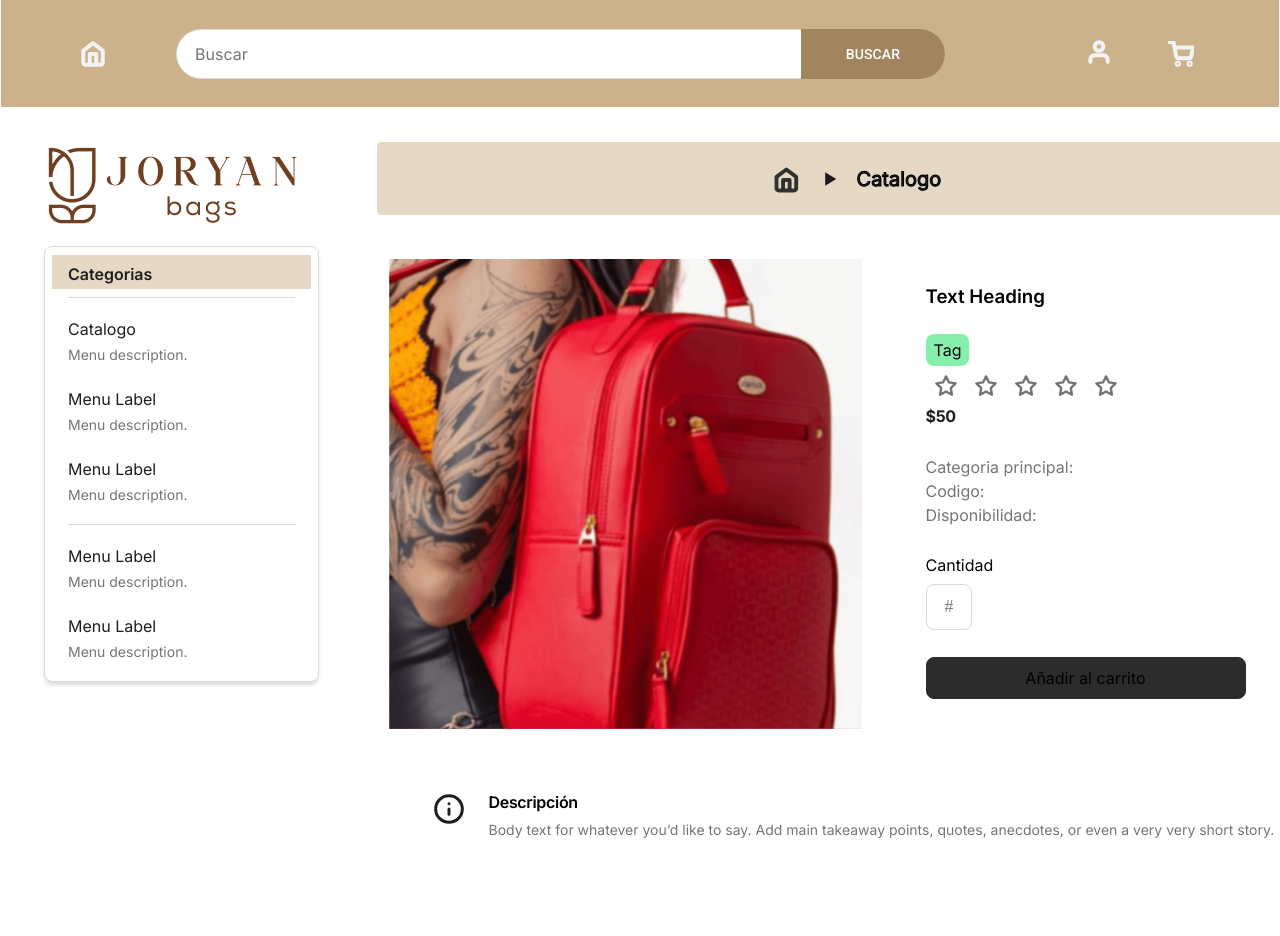
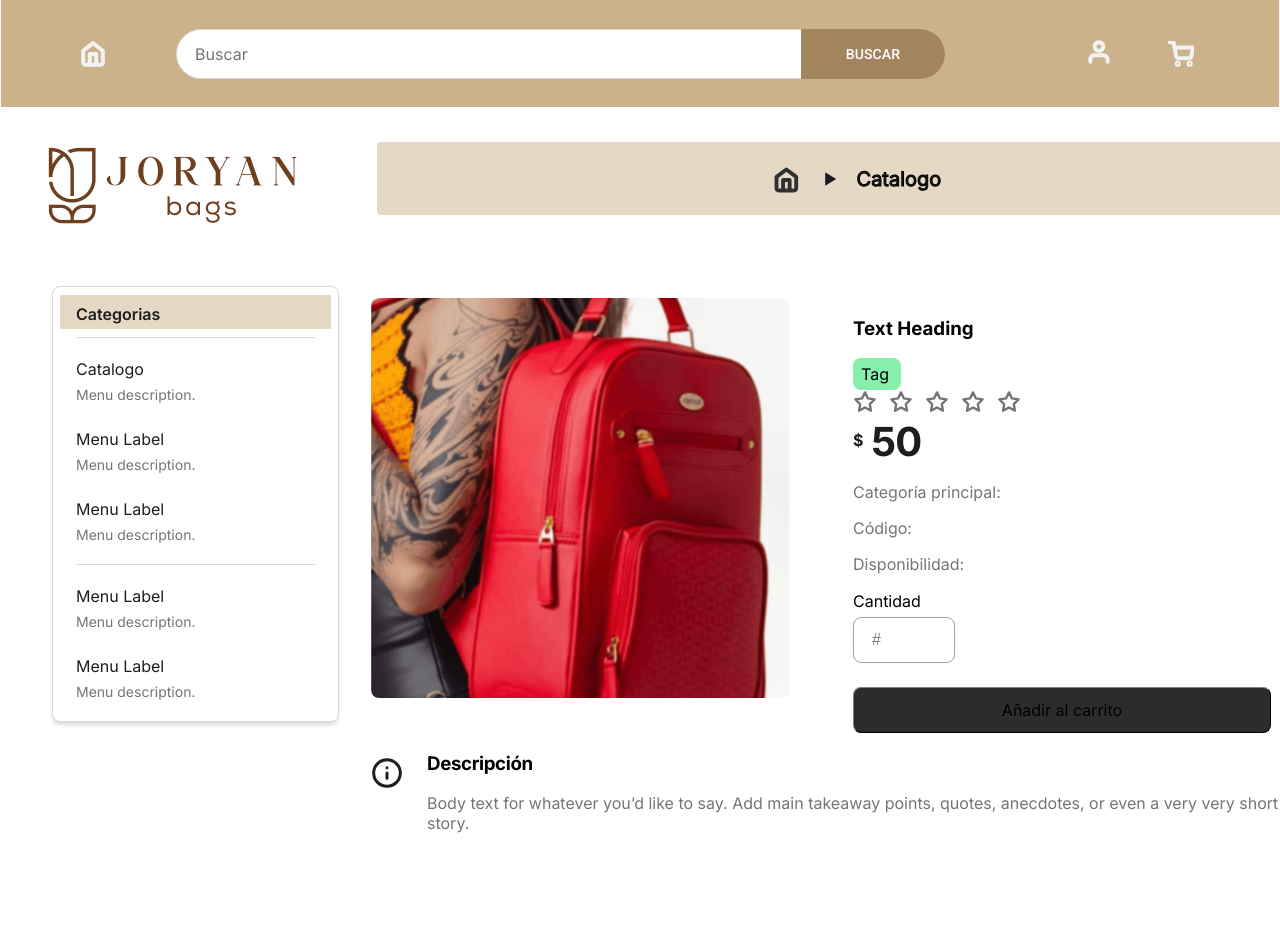
Before and after one commit to CamiloWG/ecommerce-joryanbags, an Angular app in the folder ecommerce-frontend/: page /producto in a window 1280 px wide. Shown: the top 936 px of the page. Built offline with nearby package versions, Linux system fonts and the light colour scheme.

Commit message:
Ajuste de pagina producto

```diff
--- a/ecommerce-frontend/src/app/core/components/product/product.component.html
+++ b/ecommerce-frontend/src/app/core/components/product/product.component.html
@@ -1,67 +1,73 @@
-<div class="p-space-300 self-stretch bg-background-default-default flex flex-col items-start justify-start box-border gap-space-60 min-w-[240px]  ">
-    <div class="self-stretch flex flex-row items-start justify-center flex-wrap content-start relative gap-space-1600 mq1050:gap-8 mq750:gap-4">
-      <img class="self-stretch flex-1 max-w-full overflow-hidden max-h-full object-cover min-w-[289px] z-[0]" loading="lazy" alt="" src="assets/images/image-8-1@2x.png" />
-      <div class="flex-1 flex flex-col items-start justify-center gap-space-600 min-w-[289px] z-[1]">
-        <div class="self-stretch flex flex-col items-start justify-start gap-space-400">
-          <div class="self-stretch flex flex-col items-start justify-start text-heading-size-base">
-            <div class="self-stretch flex flex-row items-start justify-start">
-              <h3 class= "self-stretch relative leading-[200%] font-body-font-weight-strong font-subheading" >Text Heading</h3>
-            </div>
-            <div class="self-stretch flex flex-col items-start justify-center font-subheading">
-              <div class="rounded-radius-200 bg-green-300 flex flex-row items-center justify-center p-space-200 gap-space-200">
-                <div class="relative leading-[100%]">Tag</div>
-              </div>
-              <div class="h-[42px] flex flex-row items-start justify-start flex-wrap content-start gap-0 text-center text-body-size-small text-text-default-secondary">
-                <div class="self-stretch flex flex-col items-center justify-start p-space-200 gap-space-200">
-                  <img class="w-6 h-6 relative overflow-hidden shrink-0" loading="lazy" alt="" src="assets/icons/star1.svg" />
-                </div>
-                <div class="self-stretch flex flex-col items-center justify-start p-space-200 gap-space-200 text-background-brand-default">
-                  <img class="w-6 h-6 relative overflow-hidden shrink-0" alt="" src="assets/icons/star1.svg" />
-                </div>
-                <div class="self-stretch flex flex-col items-center justify-start p-space-200 gap-space-200">
-                  <img class="w-6 h-6 relative overflow-hidden shrink-0" alt="" src="assets/icons/star1.svg" />
-                </div>
-                <div class="self-stretch flex flex-col items-center justify-start p-space-200 gap-space-200">
-                  <img class="w-6 h-6 relative overflow-hidden shrink-0" alt="" src="assets/icons/star1.svg" />
-                </div>
-                <div class="self-stretch flex flex-col items-center justify-start p-space-200 gap-space-200">
-                  <img class="w-6 h-6 relative overflow-hidden shrink-0" alt="" src="assets/icons/star1.svg" />
-                </div>
-              </div>
-              <div class="flex flex-row items-end justify-center text-heading-size-base text-text-default-default">
-                <div class="flex flex-row items-start justify-start">
-                  <h3 class="m-0 relative text-inherit tracking-[-0.02em] leading-[100%] font-[700] font-[inherit]">$</h3>
-                  <b class="relative text-title-page-size-base tracking-[-0.02em] leading-[100%]">50</b>
-                </div>
-              </div>
-            </div>
-          </div>
-          <div class="self-stretch h-[98px] flex flex-row items-start justify-start text-text-default-secondary">
-            <div class="flex-1 relative leading-[140%]">
-              <p class="h-2 font-subheading text-m" >Categoria principal: </p>
-              <p class="h-2 font-subheading text-m">Codigo: </p>
-              <p class="h-2 font-subheading text-m">Disponibilidad:</p>
-            </div>
-          </div>
-          <div class="h-[79px] flex flex-col items-start justify-start gap-space-200">
-            <div class="font-subheading relative leading-[140%]">Cantidad</div>
-            <div class="rounded-radius-200 bg-background-default-default border-border-default-default border-solid border-stroke-border box-border flex flex-row items-center justify-start py-space-300  px-space-400 ">
-              <input class="w-2 [border:none] [outline:none] font-heading text-body-size-medium bg-[transparent] flex-1 relative leading-[100%] text-text-default-default text-left inline-block" placeholder="#" type="text" />
-            </div>
-          </div>
-        </div>
-        <button class="cursor-pointer border-background-brand-default border-solid border-stroke-border p-space-300 bg-background-brand-default self-stretch rounded-radius-200 flex flex-row items-center justify-center gap-space-200 w-80">
-          <div class="font-subheading relative text-body-size-medium leading-[100%] font-heading text-text-brand-on-brand text-left">Añadir al carrito</div>
-        </button>
-    </div>
-    <div class="w-[922px] h-[16px] flex gap-space-600 text-heading-size-base">
-        <img class="h-8 w-8 relative overflow-hidden shrink-0" loading="lazy" alt="" src="assets/icons/info.svg" />
-        <div class="flex-1 flex flex-col items-start justify-start gap-space-400 min-w-[160px]">
-          <div class="self-stretch flex flex-col items-start justify-start gap-space-200">
-            <h3 class="m-0 font-subheading self-stretch relative text-inherit tracking-[-0.02em] leading-[120%] font-[600] font-[inherit]">Descripción</h3>
-            <div class="font-subheading text-body-size-small relative text-body-size-medium leading-[140%] text-text-default-secondary">Body text for whatever you’d like to say. Add main takeaway points, quotes, anecdotes, or even a very very short story. </div>
-          </div>
+<div class="p-space-300 bg-background-default-default flex flex-col gap-space-60 min-w-[240px] max-w-[90%]">
+  <!-- Contenedor principal con imagen y detalles -->
+  <div class="flex flex-row flex-wrap justify-center gap-space-1600 mq1050:gap-8 mq750:gap-4">
+
+    <!-- Imagen del producto -->
+    <img
+      class="flex-1 min-w-[289px] max-h-[400px] max-w-[400px] max-w-full object-cover self-stretch z-[0] rounded-radius-200"
+      loading="lazy"
+      alt="Producto"
+      src="assets/images/image-8-1@2x.png"
+    />
+
+    <!-- Contenedor de información -->
+    <div class="flex-1 flex flex-col justify-center gap-space-60 max-w[5px] min-w-[289px] z-[1]">
+
+      <!-- Título y etiqueta -->
+      <div class="flex flex-col">
+        <h3 class="font-subheading">Text Heading</h3>
+        <div class="w-8 rounded-radius-200 bg-green-300  p-space-200">
+          <div class="font-subheading leading-[100%]">Tag</div>
         </div>
       </div>
 
+      <!-- Sección de estrellas -->
+      <div class="flex items-center gap-3">
+        <img class="w-6 h-6" loading="lazy" src="assets/icons/star1.svg" />
+        <img class="w-6 h-6" src="assets/icons/star1.svg" />
+        <img class="w-6 h-6" src="assets/icons/star1.svg" />
+        <img class="w-6 h-6" src="assets/icons/star1.svg" />
+        <img class="w-6 h-6" src="assets/icons/star1.svg" />
+      </div>
+
+      <!-- Precio -->
+      <div class="font-subheading flex items-end text-heading-size-base text-text-default-default gap-2">
+        <h3 class="text-inherit tracking-[-0.02em] font-bold">$</h3>
+        <b class="text-[40px] tracking-[-0.02em]">50</b>
+      </div>
+
+      <!-- Información adicional -->
+      <div class="h-auto gap-1 flex-col text-text-default-secondary">
+        <p class="font-subheading text-m">Categoría principal:</p>
+        <p class="font-subheading text-m">Código:</p>
+        <p class="font-subheading text-m">Disponibilidad:</p>
+      </div>
+
+      <!-- Selector de cantidad -->
+      <div class="h-auto flex flex-col items-start justify-start gap-space-100">
+        <div class="font-subheading relative leading-[140%]">Cantidad</div>
+        <div class="rounded-radius-200 bg-background-default-default border border-gray-400 border-solid box-border flex flex-row items-center justify-start py-space-300 px-space-400">
+          <input class="w-16 border-none outline-none font-heading text-body-size-medium bg-transparent flex-1 text-text-default-default text-left" placeholder="#" type="number" min="1" />
+        </div>
+      </div>
+
+      <!-- Botón de añadir al carrito -->
+      <button class="cursor-pointer bg-background-brand-default border border-background-brand-default p-space-300 rounded-radius-200 flex items-center justify-center w-full mt-6">
+
+        <div class="font-subheading text-body-size-medium text-text-brand-on-brand">Añadir al carrito</div>
+      </button>
+
+    </div>
   </div>
+
+  <!-- Descripción -->
+  <div class="w-[922px] flex gap-space-600 text-heading-size-base">
+    <img class="h-20 w-8" loading="lazy" alt="info" src="assets/icons/info.svg" />
+    <div class=" flex-col gap-space-400 min-w-[160px]">
+      <h3 class="font-subheading tracking-[-0.02em] font-semibold">Descripción</h3>
+      <p class="font-subheading text-body-size-medium text-text-default-secondary">
+        Body text for whatever you’d like to say. Add main takeaway points, quotes, anecdotes, or even a very very short story.
+      </p>
+    </div>
+  </div>
+</div>
--- a/ecommerce-frontend/src/app/core/components/productcard/productcard.component.html
+++ b/ecommerce-frontend/src/app/core/components/productcard/productcard.component.html
@@ -1,7 +1,7 @@
-<div class="flex-1 rounded-lg bg-white border border-gray-300 flex flex-row items-start justify-start flex-wrap p-4 gap-4 min-w-[240px]">
+<div class="flex-1 rounded-lg bg-white border border-gray-300 flex flex-row items-start justify-start flex-wrap p-4 gap-4 min-w-[240px] max-w-[350px]">
     <img class="h-40 w-40 object-cover min-w-[160px]" alt="Producto" src="assets\images\image-8@2x.png" />
     <div class="flex flex-col items-start justify-start gap-2 min-w-[160px]">
       <h3 class="font-subheading text-lg font-semibold">Título</h3>
-      <p class="font-subheading text-sm text-gray-500">Descripción del producto con detalles relevantes.</p>
+      <p class="font-subheading text-sm text-gray-500">Body text for whatever you’d like to say. Add main takeaway points, quotes, anecdotes, or even a very very short story. </p>
     </div>
   </div>
--- a/ecommerce-frontend/src/app/pages/producto/producto.component.html
+++ b/ecommerce-frontend/src/app/pages/producto/producto.component.html
@@ -1,26 +1,35 @@
-<div class="min-h-screen flex flex-col">
+<div class="flex flex-col">
   <header-menu></header-menu>
 
-  <main class="flex-1 flex flex-row items-start justify-start pb-[268px] pl-3 pr-[18px] box-border max-w-full lg:pb-[113px] lg:box-border mq750:pb-[73px] mq750:box-border">
-    <section class="h-[1059px] flex-1 relative max-w-full">
-      <div class="absolute top-[19px] left-[365px] flex flex-col items-start justify-start gap-[174px] max-w-full">
+  <main class="flex flex-col items-start justify-start pb-[50px] pl-3 pr-[18px] box-border max-w-full lg:pb-[50px] lg:box-border mq750:pb-[30px] mq750:box-border">
+
+    <section class="h-auto w-full flex relative">
+      <div class="absolute top-[19px] left-[365px] flex flex-col items-start justify-start gap-[50px] max-w-full">
         <div class="flex flex-col items-start justify-start gap-[30px]">
           <route></route>
-          <app-product></app-product>
         </div>
       </div>
       <app-logo></app-logo>
-      <menu-categorias class="flex ml-8 max-w-[275px]"></menu-categorias>
+
     </section>
 
-    <section>
-      <div class="absolute top-[900px] left-[100px] right-[100px] flex flex-col items-start justify-start gap-[174px] max-w-full">
-        <div class="w-[1286px] flex-1 bg-white flex flex-col items-start justify-start p-4 gap-6 max-w-full">
-          <div class="flex flex-col items-start justify-start gap-2">
+    <section class="max-w-[100%] flex flex-row gap-8 px-10 py-10 mx-auto ">
+      <div class="flex-1 flex flex-col gap-4">
+        <menu-categorias class="max-w-[275px]"></menu-categorias>
+      </div>
+      <div class="w-[80%] flex-shrink-0">
+        <app-product></app-product>
+      </div>
+    </section>
+
+    <section class="max-w-[90%] flex flex-row justify-center items-start gap-8 mx-auto text-center">
+      <div class="flex-1 flex flex-col gap-4">
+        <div class="w-[80%] flex-1 bg-white flex flex-col items-start justify-start p-4 max-w-full">
+          <div class="flex flex-col items-start justify-start ">
             <h3 class="font-subheading text-2xl font-semibold">Productos Relacionados</h3>
           </div>
           <div>
-            <div class="self-stretch flex flex-row items-center justify-start flex-wrap gap-3">
+            <div class="self-stretch flex flex-rowflex-wrap gap-6">
               <!-- Producto 1 -->
               <div class="flex-1"><app-productcard></app-productcard></div>
               <!-- Producto 2 -->
@@ -34,7 +43,9 @@
     </section>
   </main>
 
-  <footer class="mt-auto mb-10">
-    <app-footer [frameHeaderAlignSelf]="'unset'" [frameHeaderPadding]="'0px 70px'" [frameDivFlex]="'unset'" [frameDivWidth]="'1290px'" [image5]="'assets/images/image-5@2x.png'"></app-footer>
+  <footer class="w-full mt-5 mb-10">
+    <app-footer [frameHeaderAlignSelf]="'unset'" [frameHeaderPadding]="'0px 70px'"
+                [frameDivFlex]="'unset'" [frameDivWidth]="'1290px'"
+                [image5]="'assets/images/image-5@2x.png'"></app-footer>
   </footer>
 </div>
```
